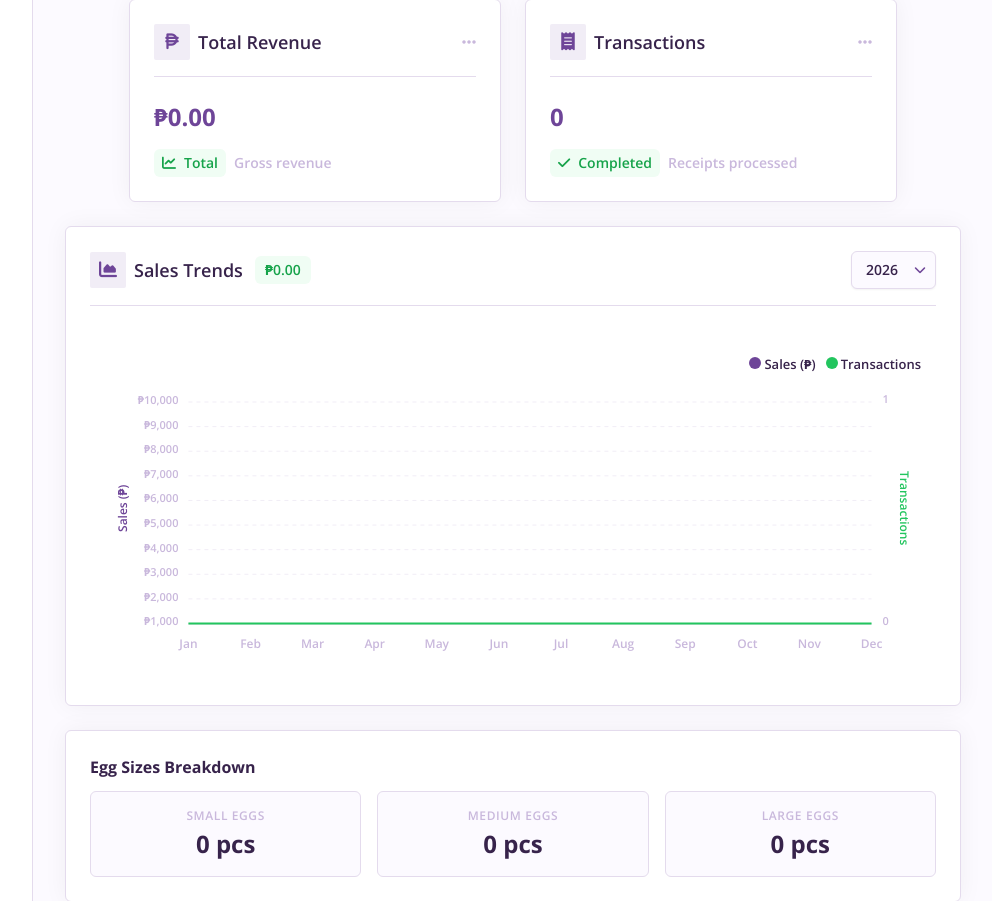
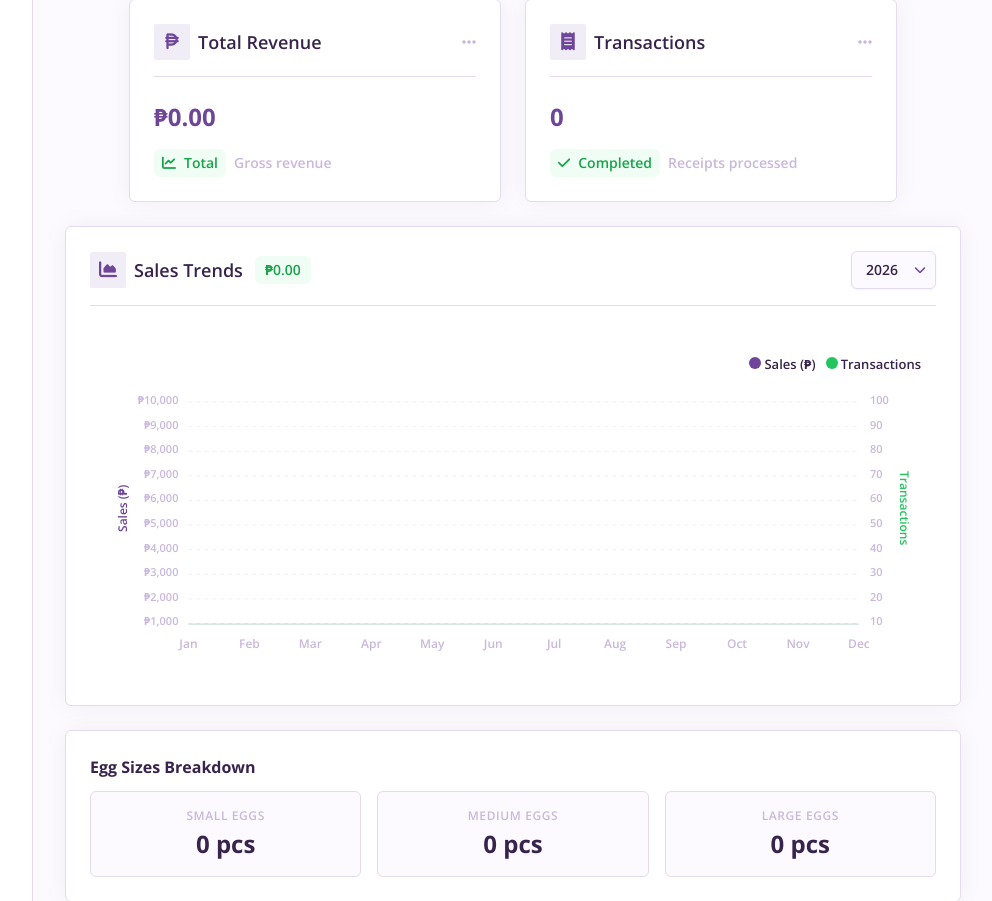
Before and after one commit to Bernante/salestrack, a PHP site: page /admin/reports.php in a window 1280 px wide. Shown: the part 360-1261 px from the top of the page, without its empty margins (287-1279 px from the left). Run offline with PHP 8.4, Linux system fonts and the light colour scheme; a user stored in the database is signed in; data comes from the database, SQL or seed files in the repository; data that the repository does not hold is empty; some libraries are stand-ins or nearby versions.

Commit message:
Update Transaction Y-axis scale to 10-100 in 10-unit increments on Sales Trend chart

```diff
--- a/admin/reports.php
+++ b/admin/reports.php
@@ -265,6 +265,9 @@ document.addEventListener('DOMContentLoaded', function () {
                 }
             },
             {
+                min: 10,
+                max: 100,
+                tickAmount: 9,
                 opposite: true,
                 title: { text: 'Transactions', style: { color: greenAccent, fontSize: '12px', fontWeight: 600 } },
                 labels: {
@@ -299,7 +302,7 @@ document.addEventListener('DOMContentLoaded', function () {
                     xaxis: { labels: { style: { fontSize: '10px' }, rotate: -45, rotateAlways: true } },
                     yaxis: [
                         { min: 1000, max: 10000, tickAmount: 9, title: { text: '' }, labels: { formatter: function(v) { return '₱' + (v >= 1000 ? (v/1000).toFixed(0) + 'k' : v); }, style: { fontSize: '10px' } } },
-                        { opposite: true, title: { text: '' }, labels: { formatter: function(v) { return Math.round(v); }, style: { fontSize: '10px' } } }
+                        { min: 10, max: 100, tickAmount: 9, opposite: true, title: { text: '' }, labels: { formatter: function(v) { return Math.round(v); }, style: { fontSize: '10px' } } }
                     ]
                 }
             }
```
